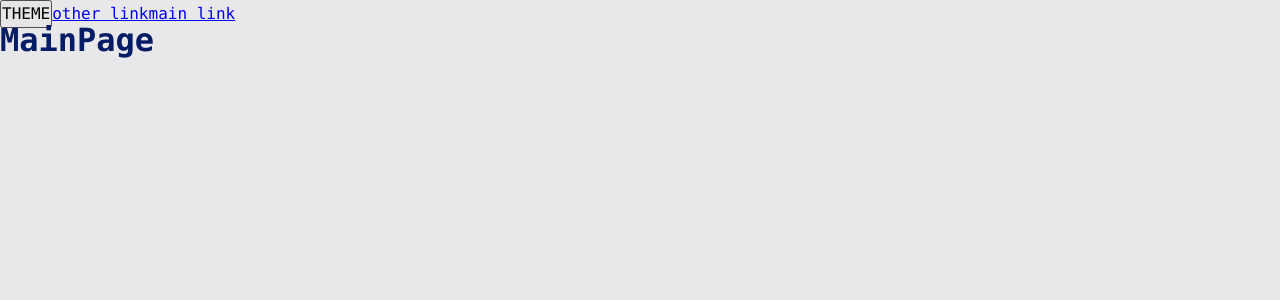
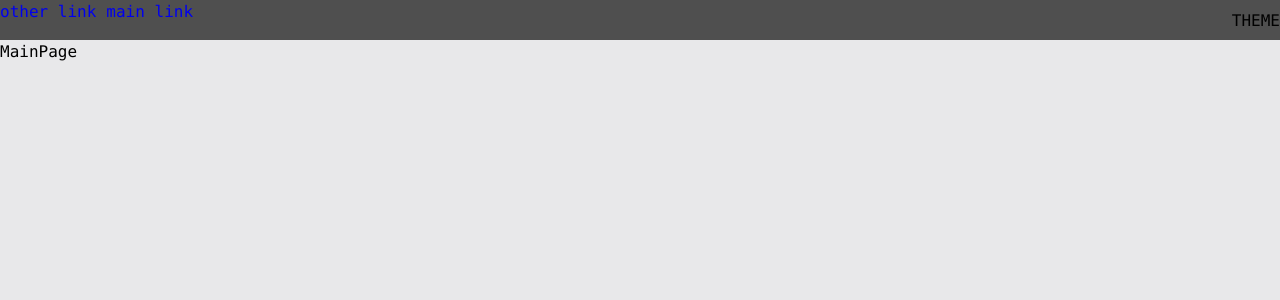
Before and after one commit to Ivan-Mikitenko/big-project, a React app: page / in a window 1280 px wide. Shown: the top 300 px of the page. Built offline with nearby package versions, Linux system fonts and the light colour scheme.

Commit message:
07.01 first component + styles (выглядит колхозно в будущем постараюсь найти дизайн)

```diff
--- a/src/app/App.tsx
+++ b/src/app/App.tsx
@@ -1,5 +1,16 @@
 import './styles/index.scss'
-import {Pages} from "@/pages/Pages";
+import {useTheme} from "@/app/providers/theme-provider";
+import {classNames} from "@/shared/lib/class-names/class-names";
+import {RouterConfig} from "@/app/router";
+import {Navbar} from "@/widgets/navbar";
 
-// Под сомнением переносить Pages в другой слайс
-export const App = () => <Pages/>
+export const App = () => {
+    const {theme } = useTheme()
+
+    return (
+        <div className={classNames('app', {}, [theme])}>
+            <Navbar/>
+            <RouterConfig/>
+        </div>
+    )
+}
--- a/src/app/styles/reset.scss
+++ b/src/app/styles/reset.scss
@@ -1,14 +1,89 @@
+/* Reset and base styles  */
 * {
-    margin: 0;
-    padding: 0;
+    padding: 0px;
+    margin: 0px;
+    border: none;
+}
+
+*,
+*::before,
+*::after {
     box-sizing: border-box;
 }
 
-input,
-button,
-textarea,
-select {
-    margin: 0;
+/* Links */
 
-    font: inherit;
+a, a:link, a:visited  {
+    text-decoration: none;
 }
+
+a:hover  {
+    text-decoration: none;
+}
+
+/* Common */
+
+aside, nav, footer, header, section, main {
+    display: block;
+}
+
+h1, h2, h3, h4, h5, h6, p {
+    font-size: inherit;
+    font-weight: inherit;
+}
+
+ul, ul li {
+    list-style: none;
+}
+
+img {
+    vertical-align: top;
+}
+
+img, svg {
+    max-width: 100%;
+    height: auto;
+}
+
+address {
+    font-style: normal;
+}
+
+/* Form */
+
+input, textarea, button, select {
+    font-family: inherit;
+    font-size: inherit;
+    color: inherit;
+    background-color: transparent;
+}
+
+input::-ms-clear {
+    display: none;
+}
+
+button, input[type="submit"] {
+    display: inline-block;
+    box-shadow: none;
+    background-color: transparent;
+    background: none;
+    cursor: pointer;
+}
+
+input:focus, input:active,
+button:focus, button:active {
+    outline: none;
+}
+
+button::-moz-focus-inner {
+    padding: 0;
+    border: 0;
+}
+
+label {
+    cursor: pointer;
+}
+
+legend {
+    display: block;
+}
--- a/src/app/styles/themes/dark.scss
+++ b/src/app/styles/themes/dark.scss
@@ -1,6 +1,9 @@
 .app.dark {
-    --bg-color: #090949;
+    --bg-color: #000000;
 
-    --primary-color: #049604;
-    --secondary-color: #04ff04;
+    --primary-color: #FFFFFFFF;
+    --secondary-color: #888888;
+
+    // navbar
+    --primary-color-navbar: var(--secondary-color);
 }
--- a/src/app/styles/themes/normal.scss
+++ b/src/app/styles/themes/normal.scss
@@ -1,6 +1,9 @@
 :root {
     --bg-color: #e8e8ea;
 
-    --primary-color: #041c65;
-    --secondary-color: #0449e0;
+    --primary-color: #000000;
+    --secondary-color: #4f4f4f;
+
+    // navbar
+    --primary-color-navbar: var(--secondary-color);
 }
--- a/src/app/styles/variables/global.scss
+++ b/src/app/styles/variables/global.scss
@@ -1,5 +1,5 @@
 :root {
-    --font-family-main: Consolas, 'Times New Roman', Serif;
+    --font-family-main: Consolas, 'Verdana', Serif;
 
     --font-size-m: 16px;
     --font-line-m: 24px;
@@ -8,4 +8,7 @@
     --font-size-l: 24px;
     --font-line-l: 32px;
     --font-l: var(--font-size-l) / var(--font-line-l) var(--font-family-main);
+
+    // Размеры
+    --navbar-height: 40px;
 }
--- a/src/pages/Pages.tsx
+++ /dev/null
@@ -1,21 +0,0 @@
-import {Link, Route, Routes} from "react-router-dom";
-import {lazy, Suspense} from "react";
-import {useTheme} from "@/app/providers/theme-provider";
-import {classNames} from "@/shared/lib/class-names/class-names";
-import {RoutePath} from "@/shared/route-config/route-config";
-import {RouterConfig} from "@/app/router";
-
-
-
-export const Pages =() => {
-    const {theme, handleTheme } = useTheme()
-
-    return (
-        <div  className={classNames('app', {} ,[theme])}>
-            <button onClick={handleTheme}>THEME</button>
-            <Link to={'/other'}>other link</Link>
-            <Link to={'/'}>main link</Link>
-            <RouterConfig/>
-        </div>
-    )
-}
--- a/src/shared/lib/class-names/class-names.ts
+++ b/src/shared/lib/class-names/class-names.ts
@@ -1,10 +1,10 @@
 type Mods = Record<string, boolean | string>
 
-// !!! light версия бибилотеки classNames
+// light версия бибилотеки classNames
 export const classNames = (cls: string, mods: Mods, additional: string[]): string => {
     return [
         cls,
-        ...additional,
+        ...additional.filter(Boolean),
             ...Object.entries(mods) // => кортеж
                 .filter(([_, bool]) => Boolean(bool)) // => фильтруем каждый кортеж по boolean
                 .map(([className]) => className) // => возвращаем первое значние из кортежа
--- /dev/null
+++ b/src/shared/ui/app-link/AppLink.module.scss
@@ -0,0 +1,15 @@
+.AppLink {
+  color: var(--primary-color);
+}
+
+.primary {
+  color: var(--primary-color);
+}
+
+.secondary {
+  color: var(--inverted-primary-color);
+}
+
+.red {
+  color: red;
+}
--- /dev/null
+++ b/src/shared/ui/app-link/AppLink.tsx
@@ -0,0 +1,28 @@
+import cls from './AppLink.module.scss'
+import {classNames} from "@/shared/lib/class-names/class-names";
+import {Link, LinkProps} from "react-router-dom";
+import {FC} from "react";
+
+export enum AppLinkTheme {
+    PRIMARY = 'primary',
+    SECONDARY = 'secondary',
+    RED = 'red',
+}
+
+interface IAppLink extends LinkProps {
+    theme?: AppLinkTheme,
+}
+
+// TODO: используем инкапсуляцию в shared слое?
+export const AppLink: FC<IAppLink> = (props) => {
+    const {children, theme = AppLinkTheme.PRIMARY, to, ...otherProps} = props
+
+    return (
+        <Link
+            className={classNames(cls.appLink, {}, [])}
+            to={to}
+            {...otherProps}
+        >
+            {children}
+        </Link>
+    )}
--- /dev/null
+++ b/src/widgets/navbar/index.ts
@@ -0,0 +1 @@
+export {Navbar} from "@/widgets/navbar/ui/Navbar";
--- /dev/null
+++ b/src/widgets/navbar/ui/Navbar.module.scss
@@ -0,0 +1,12 @@
+.navbar {
+  width: 100%;
+  height: var(--navbar-height);
+  display: flex;
+  justify-content: space-between;
+  background: var(--primary-color-navbar);
+}
+
+.linksContainer {
+  display: flex;
+  gap: 10px;
+}
--- /dev/null
+++ b/src/widgets/navbar/ui/Navbar.tsx
@@ -0,0 +1,23 @@
+import {Link} from "react-router-dom";
+import cls from './Navbar.module.scss'
+import {classNames} from "@/shared/lib/class-names/class-names";
+import {useTheme} from "@/app/providers/theme-provider";
+import theme from "@storybook/addon-interactions/dist/ts3.9/theme";
+import {createDefaultValueFromRawDefaultProp} from "@storybook/react/dist/ts3.9/client/docs/lib/defaultValues";
+import {AppLink} from "@/shared/ui/app-link/AppLink";
+
+export const Navbar = () => {
+    const {theme, handleTheme } = useTheme()
+
+    return (
+        <div className={classNames(cls.navbar, {}, [theme])}>
+            <div className={classNames(cls.linksContainer, {}, [])}>
+                <AppLink to={'/other'} >other link</AppLink>
+                <AppLink to={'/'}>main link</AppLink>
+            </div>
+
+            <button onClick={handleTheme}>THEME</button>
+        </div>
+
+    )
+}
```
